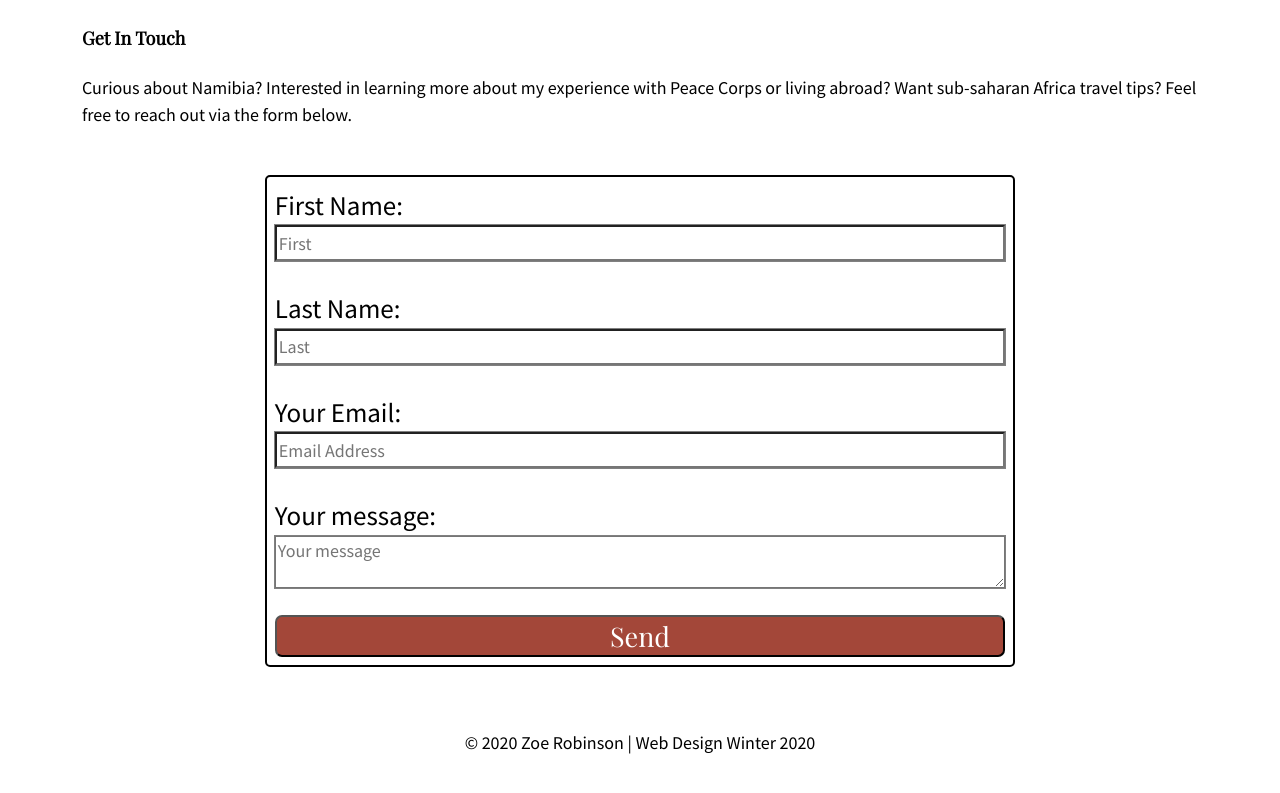
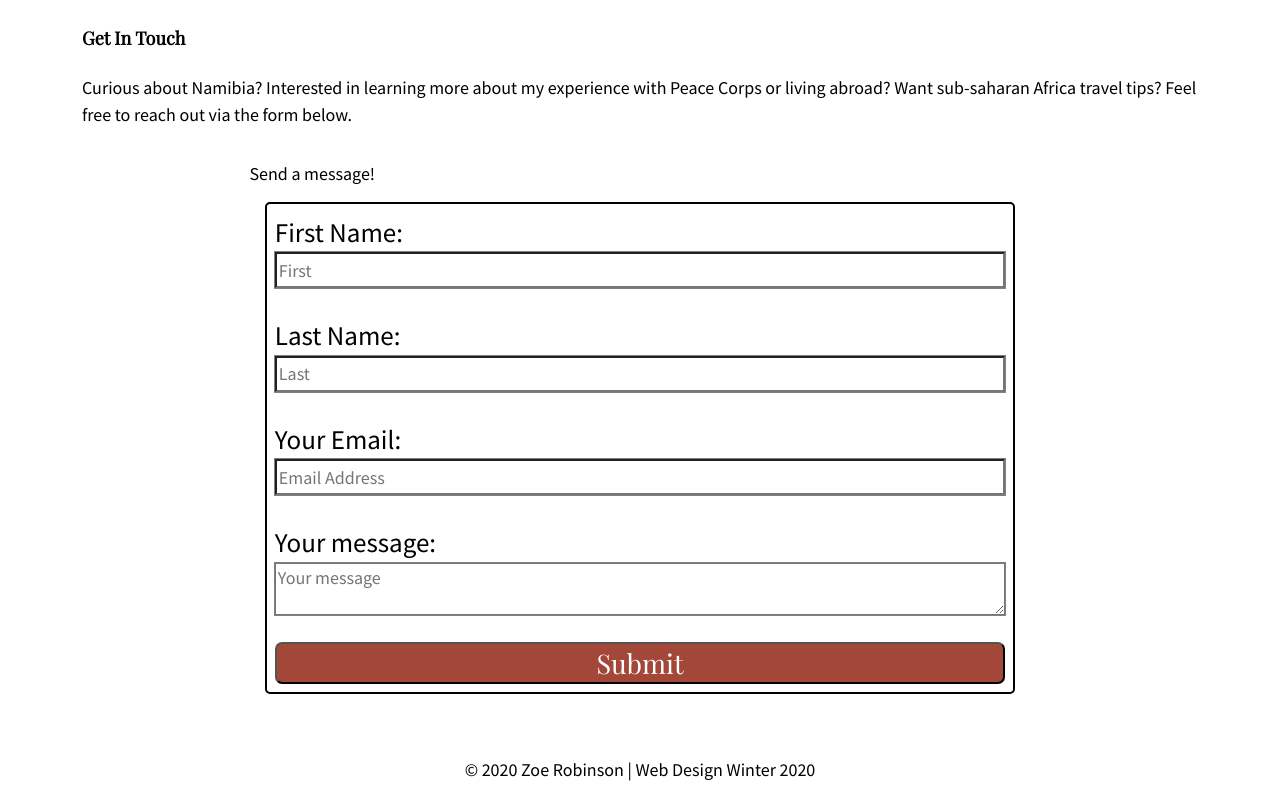
Before and after one commit to zoerobinson/portfolio, a plain HTML site: page about.html in a window 1280 px wide. Shown: the part 1546-2339 px from the top of the page. Before the commit the page ends 2312 px from the top, so only its background shows below. Drawn offline with nearby package versions, Linux system fonts and the light colour scheme.

Commit message:
Update about.html

```diff
--- a/about.html
+++ b/about.html
@@ -18,7 +18,7 @@
     <link href="https://fonts.googleapis.com/css?family=Source+Sans+Pro&display=swap" rel="stylesheet">
     <link rel="shortcut icon" type="image/png" href="images/namibia-favicon.png"/>
 
-    <title>Namibia</title>
+    <title>Namibia: About</title>
   </head>
 
   <body>
@@ -82,6 +82,7 @@
 
         <form action="https://formspree.io/xaybbjbl" method="POST" target="blank">
         <fieldset>
+        <legend>Send a message!</legend>
           <div class = "contact">
           <label for ="first">First Name:</label>
           <input type="text" id ="first" name="fname" placeholder ="First"/>
@@ -95,7 +96,7 @@
           <label for ="message">Your message:</label>
           <textarea type="text" id="message" name="msg" placeholder="Your message"></textarea>
           <br>
-        <button type="submit">Send</button>
+        <button type="submit">Submit</button>
         </fieldset>
       </form><br>
     </div>
```
